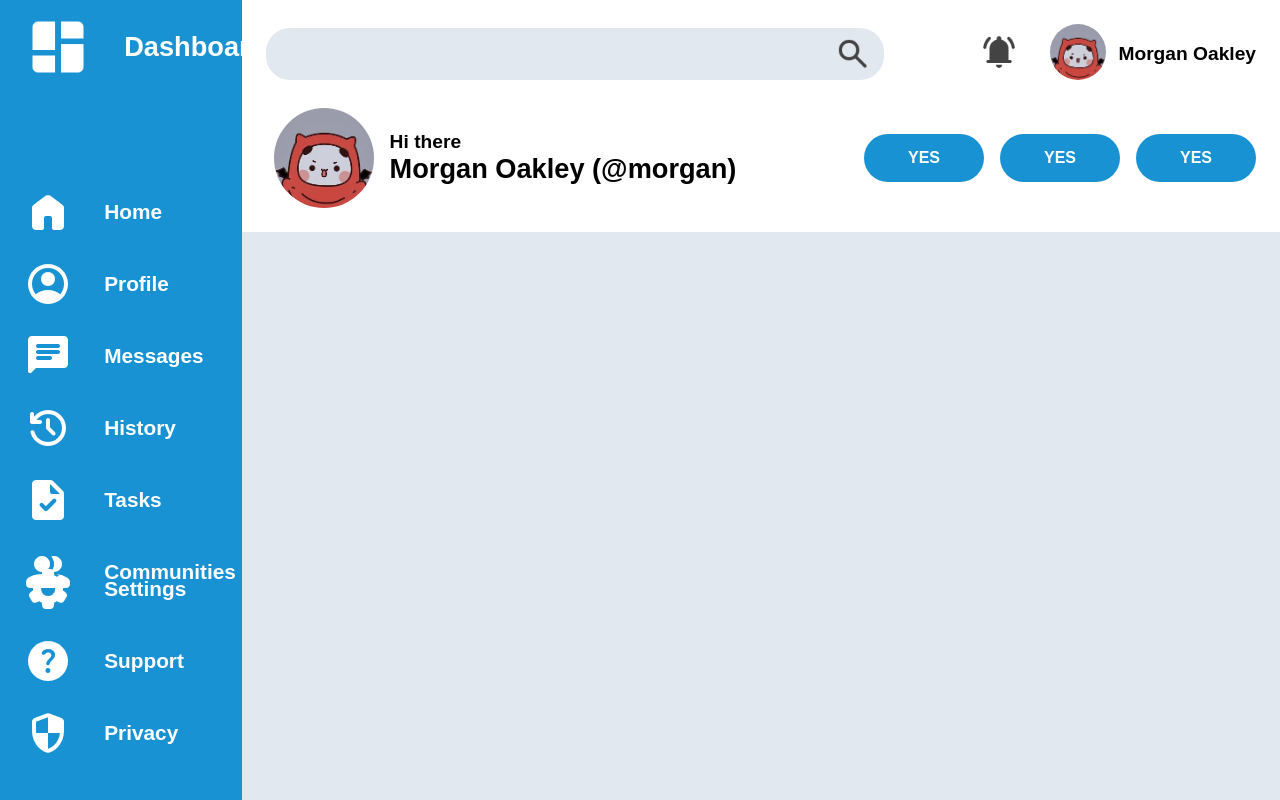
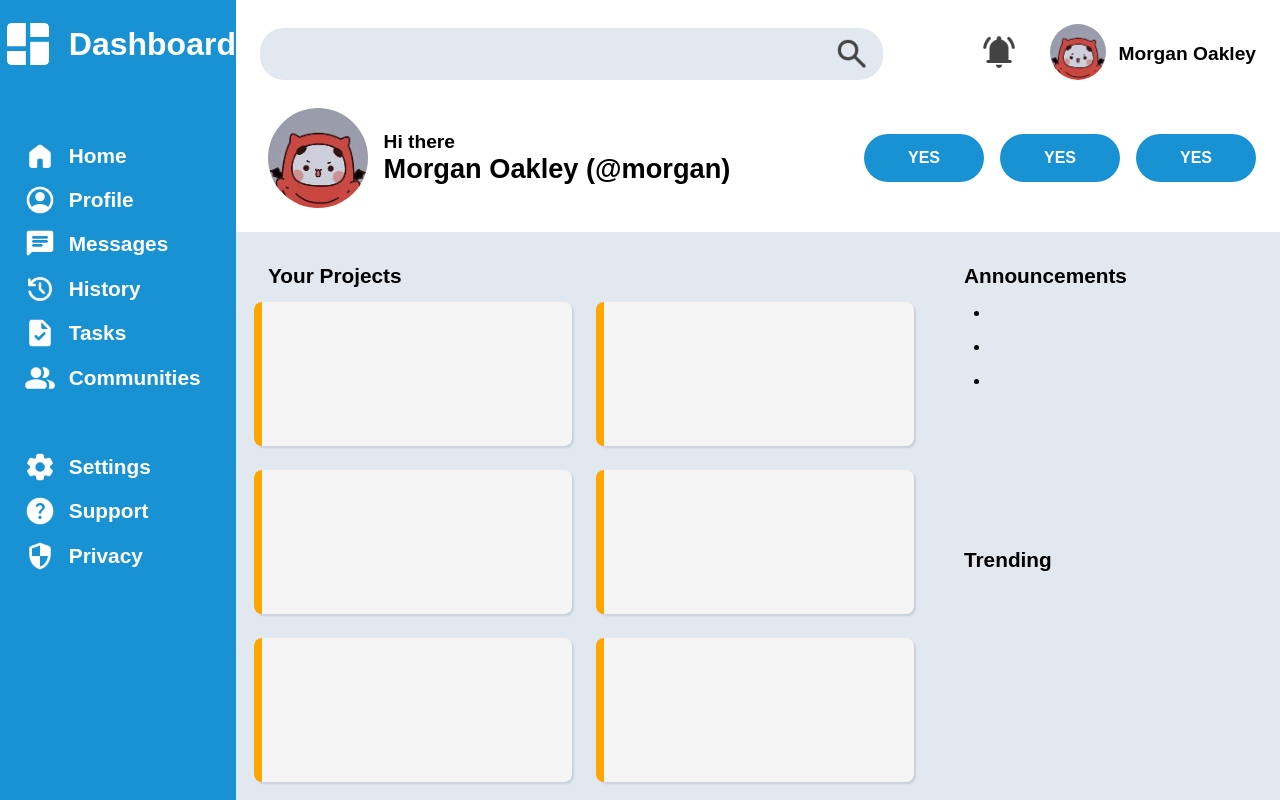
Before and after one commit to 103sbavert/Admin-Dashboard, a plain HTML site: page index.html in a window 1280 px wide. Drawn offline with Linux system fonts and the light colour scheme.

Commit message:
Half-finish content section

```diff
--- a/index.html
+++ b/index.html
@@ -10,34 +10,30 @@
 
 <body>
     <div class="sidebar">
-        <div class="sidebar-title">
-            <img class="icon" id="title-icon" src="images/dashboard.png">
-            <div class="text" id="title-text">Dashboard</div>
-        </div>
-        <div class="sidebar-section" id="first">
-            <img class="icon" src="images/home.png">
-            <div class="text">Home</div>
-            <img class="icon" src="images/profile.png">
-            <div class="text">Profile</div>
-            <img class="icon" src="images/messages.png">
-            <div class="text">Messages</div>
-            <img class="icon" src="images/history.png">
-            <div class="text">History</div>
-            <img class="icon" src="images/tasks.png">
-            <div class="text">Tasks</div>
-            <img class="icon" src="images/communities.png">
-            <div class="text">Communities</div>
-        </div>
+        <img class="title icon" src="images/dashboard.png">
+        <div class="title text">Dashboard</div>
 
-        <div class="sidebar-section" id="second">
-            <img class="icon" src="images/settings.png">
-            <div class="text">Settings</div>
-            <img class="icon" src="images/support.png">
-            <div class="text">Support</div>
-            <img class="icon" src="images/privacy.png">
-            <div class="text">Privacy</div>
-        </div>
+        <!-- GAP -->
+        <img class="upper icon one" src="images/home.png">
+        <div class="upper text one">Home</div>
+        <img class="upper icon two" src="images/profile.png">
+        <div class="upper text two">Profile</div>
+        <img class="upper icon three" src="images/messages.png">
+        <div class="upper text three">Messages</div>
+        <img class="upper icon four" src="images/history.png">
+        <div class="upper text four">History</div>
+        <img class="upper icon five" src="images/tasks.png">
+        <div class="upper text five">Tasks</div>
+        <img class="upper icon six" src="images/communities.png">
+        <div class="upper text six">Communities</div>
 
+        <!-- GAP -->
+        <img class="lower icon one" src="images/settings.png">
+        <div class="lower text one">Settings</div>
+        <img class="lower icon two" src="images/support.png">
+        <div class="lower text two">Support</div>
+        <img class="lower icon three" src="images/privacy.png">
+        <div class="lower text three">Privacy</div>
 
     </div>
     <div class="topbar">
@@ -77,7 +73,60 @@
 
     </div>
     <div class="content">
-
+        <div class="projects">
+            <div class="title">
+                Your Projects
+            </div>
+            <div class="projects-grid">
+                <div class="project-card" id="1">
+                    <span class="project-title"><strong></strong></span>
+                    <p class="projet-content"></p>
+                </div>
+                <div class="project-card" id="2">
+                    <span class="project-title"><strong></strong></span>
+                    <p class="projet-content"></p>
+                </div>
+                <div class="project-card" id="3">
+                    <span class="project-title"><strong></strong></span>
+                    <p class="projet-content"></p>
+                </div>
+                <div class="project-card" id="4">
+                    <span class="project-title"><strong></strong></span>
+                    <p class="projet-content"></p>
+                </div>
+                <div class="project-card" id="5">
+                    <span class="project-title"><strong></strong></span>
+                    <p class="projet-content"></p>
+                </div>
+                <div class="project-card" id="6">
+                    <span class="project-title"><strong></strong></span>
+                    <p class="projet-content"></p>
+                </div>
+            </div>
+        </div>
+        <div class="announcement">
+            <div class="title">Announcements</div>
+            <div class="announcements-card">
+                <ul>
+                    <li class="announcement" id="1">
+                        <span class="announcement-title"></span>
+                        <p class="announcement-text"></p>
+                    </li>
+                    <li class="announcement" id="2">
+                        <span class="announcement-title"></span>
+                        <p class="announcement-text"></p>
+                    </li>
+                    <li class="announcement" id="3">
+                        <span class="announcement-title"></span>
+                        <p class="announcement-text"></p>
+                    </li>
+                </ul>
+            </div>
+        </div>
+        <div class="trending">
+            <div class="title">Trending</div>
+            <div class="trending-card"></div>
+        </div>
     </div>
 </body>
 
--- a/styles.css
+++ b/styles.css
@@ -7,7 +7,7 @@ body {
     height: 100vh;
     width: 100%;
     display: grid;
-    grid-template: max-content 1fr / 1fr 6fr;
+    grid-template: 1fr 5fr / 1fr 5fr;
 }
 
 .sidebar {
@@ -15,77 +15,81 @@ body {
     grid-column: 1 / 2;
     background-color: #1992D4;
     display: grid;
-    grid-template: repeat(17, 1fr) / 1fr;
+    grid-template: repeat(18, 1fr) / auto auto;
+    column-gap: 1vw;
 }
 
 .sidebar>* {
+    justify-self: center;
     align-self: center;
 }
 
-.sidebar>.sidebar-title {
-    display: grid;
+.sidebar>.title {
     grid-row: 1 / 3;
-    margin: auto 10%;
-    grid-template: 1fr / max-content 1fr;
-    column-gap: 2em;
 }
 
-.sidebar>.sidebar-title>* {
-    align-self: center;
+.sidebar>.upper.one {
+    grid-row: 4 / 5;
 }
 
-.sidebar>.sidebar-title>.icon {
-    height: 68px;
+.sidebar>.upper.two {
+    grid-row: 5 / 6;
+}
+
+.sidebar>.upper.three {
+    grid-row: 6 / 7;
+}
+
+.sidebar>.upper.four {
+    grid-row: 7 / 8;
+}
+
+.sidebar>.upper.five {
+    grid-row: 8 / 9;
+}
+
+.sidebar>.upper.six {
+    grid-row: 9 / 10;
+}
+
+.sidebar>.lower.one {
+    grid-row: 11 / 12;
+}
+
+.sidebar>.lower.two {
+    grid-row: 12 / 13;
+}
+
+.sidebar>.lower.three {
+    grid-row: 13 / 14;
+}
+
+.sidebar>.icon {
+    grid-column: 1 / 2;
+    height: 2rem;
     width: auto;
     justify-self: end;
-    grid-column: 1 / 2;
 }
 
-.sidebar>.sidebar-title>.text {
-    font-size: 1.7em;
+.sidebar>.text {
     font-family: Arial, Helvetica, sans-serif;
+    font-size: 1.3rem;
     font-weight: 600;
     grid-column: 2 / 3;
     color: white;
     justify-self: start;
 }
 
-.sidebar>.sidebar-section {
-    display: grid;
-    margin: auto 10%;
-    column-gap: 2rem;
-    row-gap: 1.5rem;
+
+.sidebar>.title.icon {
+    height: 3.5rem;
+    width: auto;
 }
 
-.sidebar>.sidebar-section#first {
-    grid-row: 5 / 11;
-    grid-template: repeat(6, 1fr) / max-content 1fr;
+.sidebar>.title.text {
+    font-size: 2rem;
 }
 
-.sidebar>.sidebar-section#second {
-    grid-row: 13 / 16 ;
-    grid-template: repeat(3, 1fr) / max-content 1fr;
-}
-
-.sidebar>.sidebar-section>* {
-    align-self: center;
-}
-
-.sidebar>.sidebar-section>.icon {
-    height: 48px;
-    width: auto;
-    justify-self: end;
-    grid-column: 1 / 2;
-}
-
-.sidebar>.sidebar-section>.text {
-    font-size: 1.3rem;
-    font-family: Arial, Helvetica, sans-serif;
-    font-weight: 600;
-    grid-column: 2 / 3;
-    color: white;
-    justify-self: start;
-}
 
 .upper-topbar {
     margin: 24px;
@@ -94,7 +98,7 @@ body {
     gap: 32px;
 }
 
-.upper-topbar > * {
+.upper-topbar>* {
     align-self: center;
 }
 
@@ -226,4 +230,51 @@ body {
     grid-row: 2 / 3;
     grid-column: 2 / 3;
     background-color: #E2E8F0;
+    display: grid;
+    grid-template: repeat(6, 1fr) / repeat(3, 1fr);
 }
+
+.content>* {
+    margin: 18px;
+}
+
+.content>*>.title {
+    margin: 14px;
+    font-family: Arial, Helvetica, sans-serif;
+    font-weight: 600;
+    font-size: 1.3rem;
+}
+
+.projects {
+    grid-column: 1 / 3;
+    grid-row: 1 / 8;
+    display: flex;
+    flex-direction: column;
+    place-content: center;
+}
+
+.projects-grid {
+    height: auto;
+    flex: 1 0 auto;
+    width: 100%;
+    display: grid;
+    gap: 24px;
+    grid-template: repeat(3, 1fr) / repeat(2, 1fr)
+}
+
+.projects-grid>.project-card {
+    border-left: orange 8px solid;
+    background-color: whitesmoke;
+    border-radius: 8px;
+    box-shadow: 2px 2px 2px rgba(0, 0, 0, 0.1);
+}
+
+.announcement {
+    grid-column: 3 / 4;
+    grid-row: 1 / 4;
+}
+
+.trending {
+    grid-column: 3 / 4;
+    grid-row: 4 / 8
+}
```
